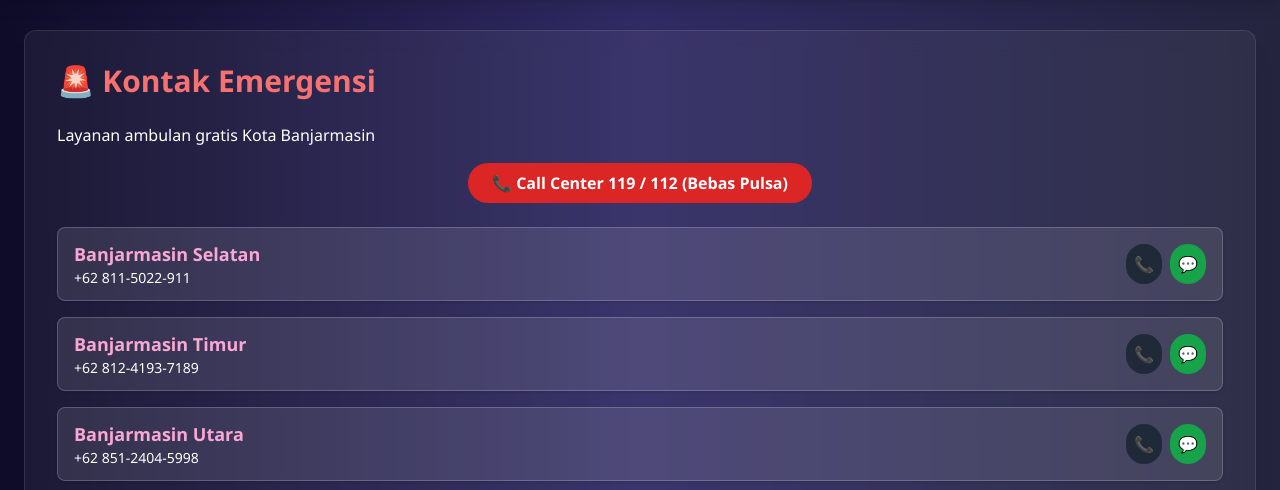
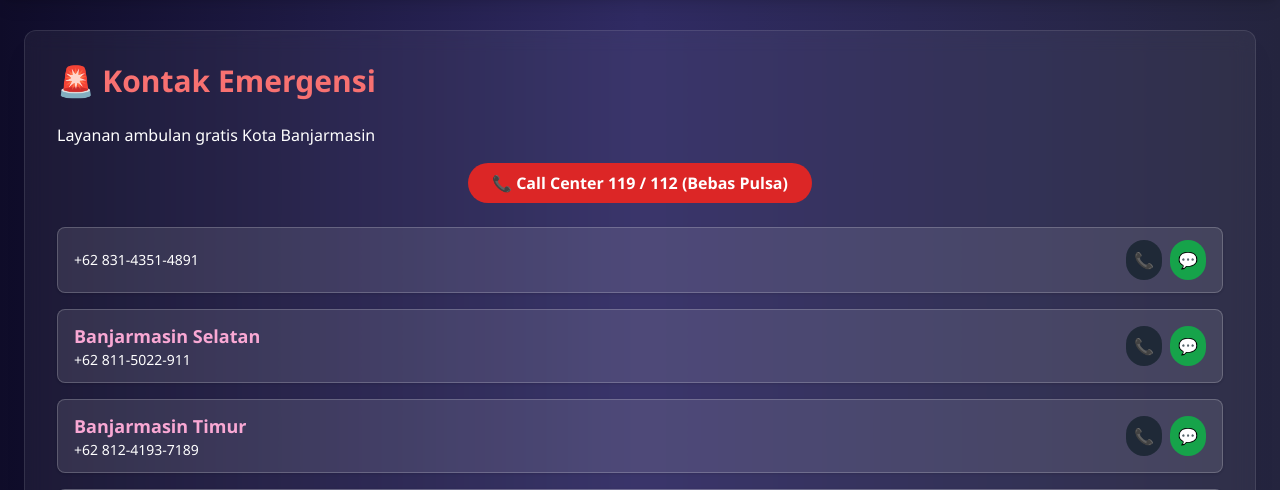
Before and after one commit to Dyruby/panduan-warga, a Flask app: page /bantuan_layanan_darurat in a window 1280 px wide. Shown: the part 66-556 px from the top of the page. Run offline with Flask 3, Linux system fonts and the light colour scheme; some libraries are stand-ins or nearby versions.

Commit message:
Update: menambahkan fitur baru dan memperbaiki bug

```diff
--- a/templates/bantuan_layanan_darurat.html
+++ b/templates/bantuan_layanan_darurat.html
@@ -16,6 +16,7 @@
   <!-- Kontak Kecamatan -->
   <div class="space-y-4 text-white">
     {% set kontak = [
+      {"admin": "semangat dalam", "telp": "+62 831-4351-4891"},
       {"kecamatan": "Banjarmasin Selatan", "telp": "+62 811-5022-911"},
       {"kecamatan": "Banjarmasin Timur", "telp": "+62 812-4193-7189"},
       {"kecamatan": "Banjarmasin Utara", "telp": "+62 851-2404-5998"},
```
